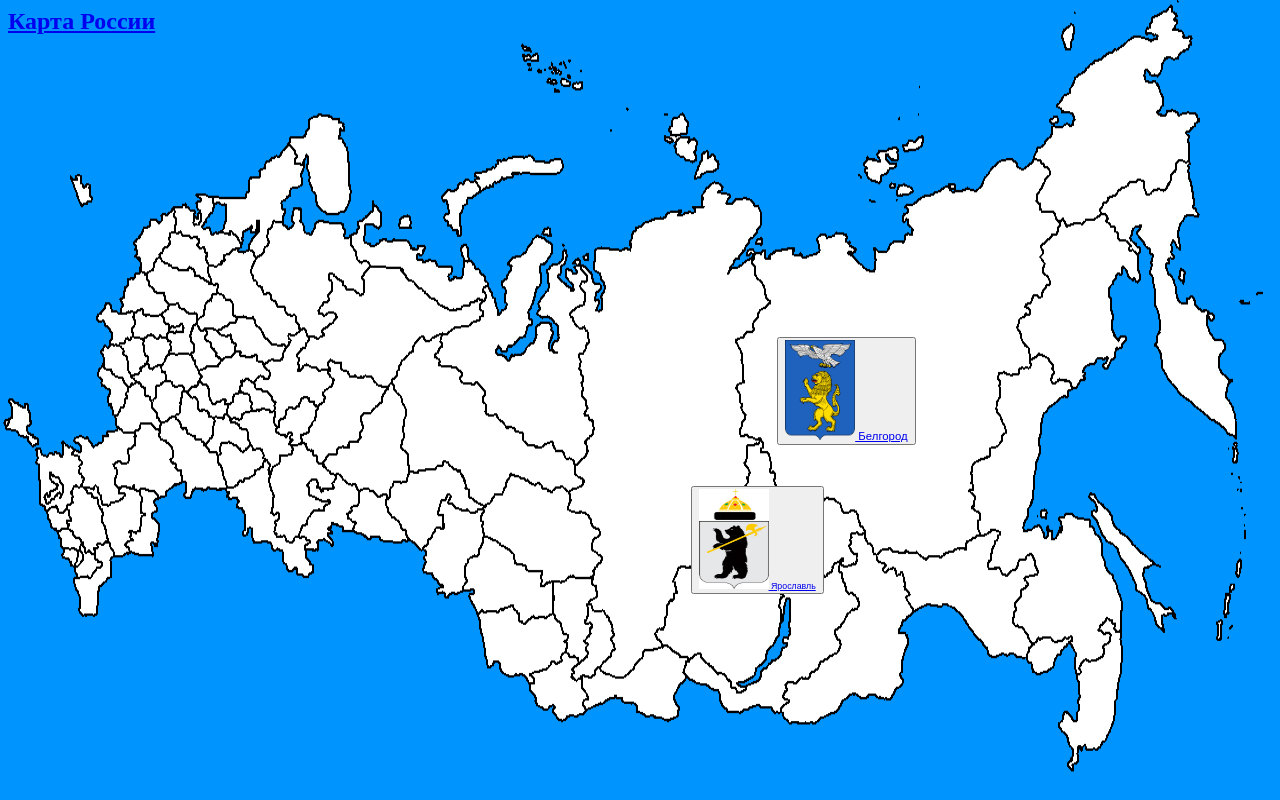
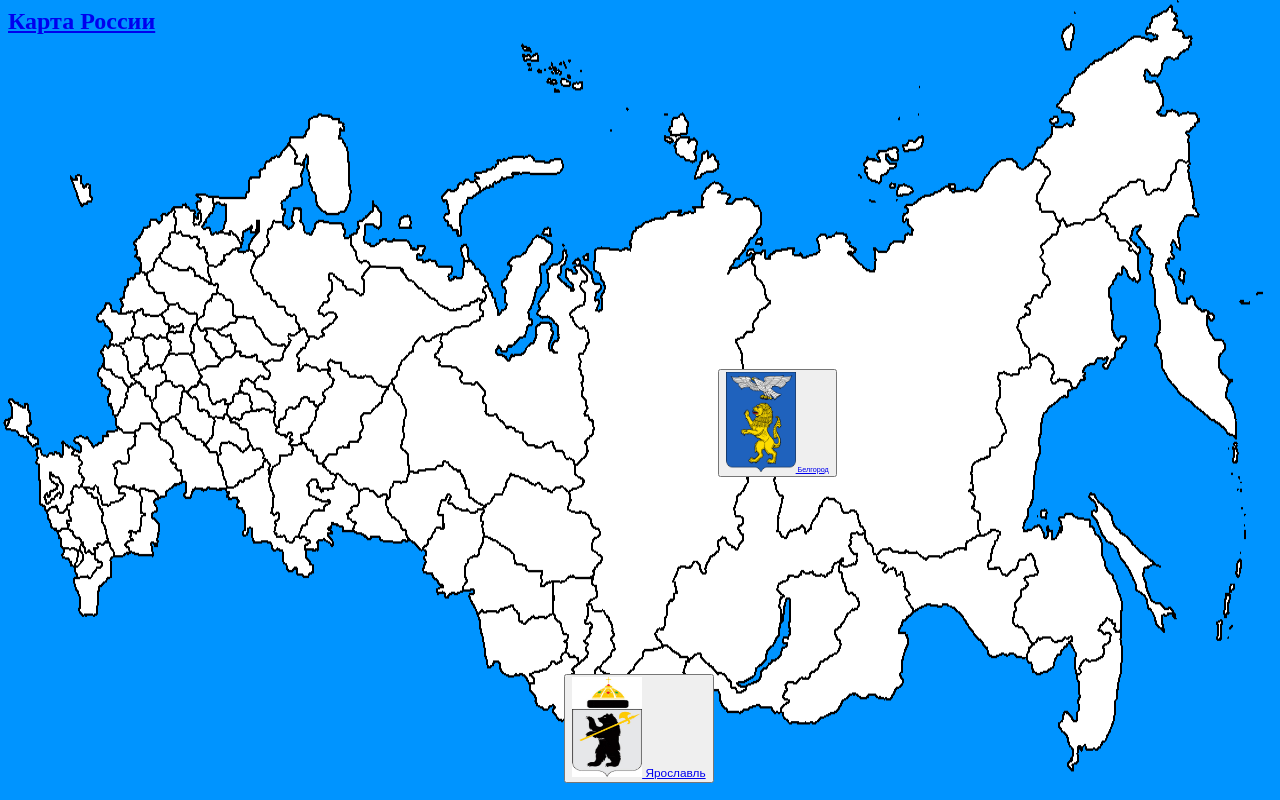
Before and after one commit to Nikita1451/nikita.github.io, a plain HTML site: page index.html in a window 1280 px wide. Drawn offline with Linux system fonts and the light colour scheme.

Commit message:
Update index.html

```diff
--- a/index.html
+++ b/index.html
@@ -8,13 +8,13 @@
       <h1><div aligh=center><a href="/nikita.github.io/index.html"> Карта России </a></div></h1>
       </nav>
     </header>
-    <button style="position: relative; top:55%; left:54%; font-size:55%;">
+    <button style="position: relative; top:79%; left:44%; font-size:74%;">
       <a href="/nikita.github.io/pages/Yaroslavl.html">
         <img src="/nikita.github.io/images/Yaroslawl.jpg" alt="герб" width="70" height="100">
         Ярославль
       </a>
     </button>
-    <button style="position: relative; top:36%; left:50%; font-size:71%;">
+    <button style="position: relative; top:40%; left:44%; font-size:45%;">
       <a href="/nikita.github.io/pages/Belgorod.html">
         <img src="/nikita.github.io/images/Belgorod.png" width="70" height="100" atl="герб">
         Белгород
```
